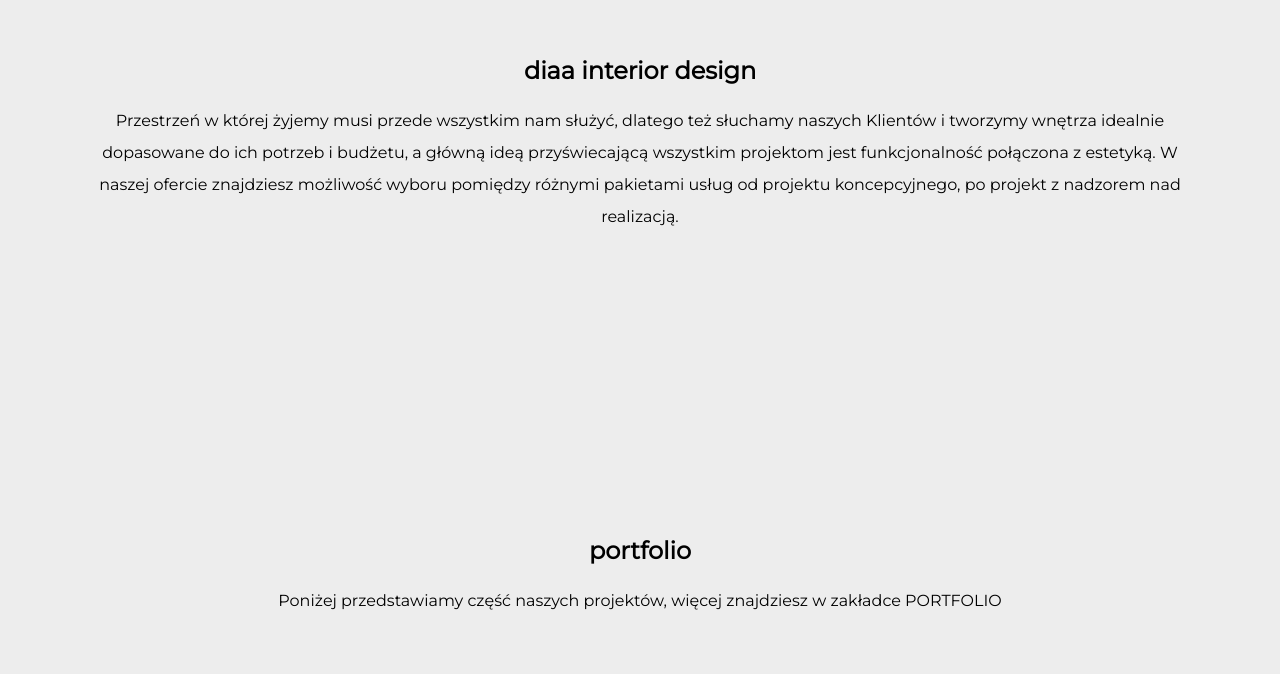
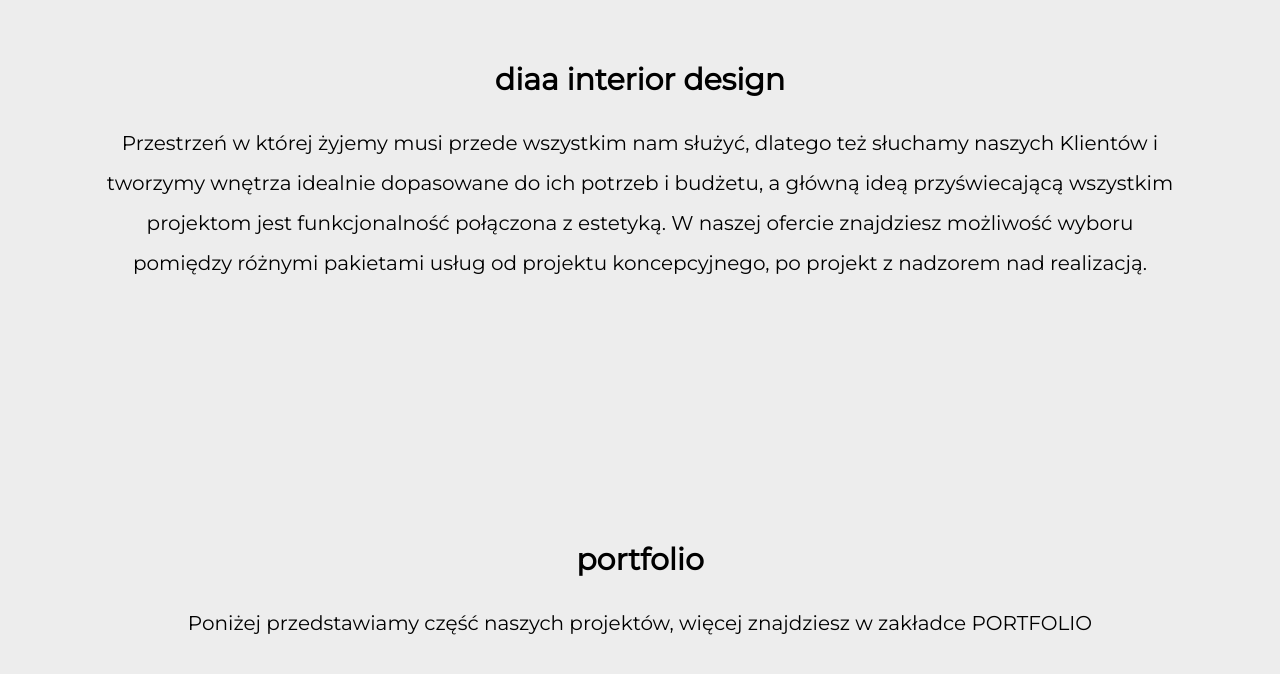
Before and after one commit to maciejszupik/DiaaDesign, a React (Create React App) app: page / in a window 1280 px wide. Shown: the part 764-1438 px from the top of the page. Built offline with nearby package versions, Linux system fonts and the light colour scheme.

Commit message:
rwd styles added

```diff
--- a/src/components/mainPage/Art2/Art2.js
+++ b/src/components/mainPage/Art2/Art2.js
@@ -1,9 +1,16 @@
 import React from 'react';
 import { makeStyles } from "@material-ui/core/styles";
 
-const useStyles = makeStyles({
+const useStyles = makeStyles(theme => ({
     root: {
+      [theme.breakpoints.down("sm")]: {
+        fontSize: "12px"
+      },
+      [theme.breakpoints.up("md")]: {
+        fontSize: "20px"
+      },
       width: '100%',
+      minWidth: '400px',
       height: '60vh',
       display: 'flex',
       flexDirection: 'column',
@@ -13,10 +20,10 @@ const useStyles = makeStyles({
         width: '85%',
         margin: '0 auto',
         textAlign: 'center',
-        lineHeight: 2
+        lineHeight: 2,
       }
     }
-  });
+  }));
 
    function Art2() {
     const classes = useStyles();
--- a/src/components/mainPage/Art3/Art3.js
+++ b/src/components/mainPage/Art3/Art3.js
@@ -1,10 +1,17 @@
 import React from 'react';
 import { makeStyles } from "@material-ui/core/styles";
 
-const useStyles = makeStyles({
+const useStyles = makeStyles(theme => ({
   root: {
+    [theme.breakpoints.down("sm")]: {
+      fontSize: "12px"
+    },
+    [theme.breakpoints.up("md")]: {
+      fontSize: "20px"
+    },
     width: '100%',
-      height: '30vh',
+    minWidth: '400px',
+    height: '60vh',
     display: 'flex',
     flexDirection: 'column',
     justifyContent: 'flex-start',
@@ -13,10 +20,10 @@ const useStyles = makeStyles({
       width: '85%',
       margin: '0 auto',
       textAlign: 'center',
-        lineHeight: 2
+      lineHeight: 2,
     }
   }
-  });
+}));
 
    function Art3() {
     const classes = useStyles();
```
Lines whose indentation alone changed are shown as unchanged.
